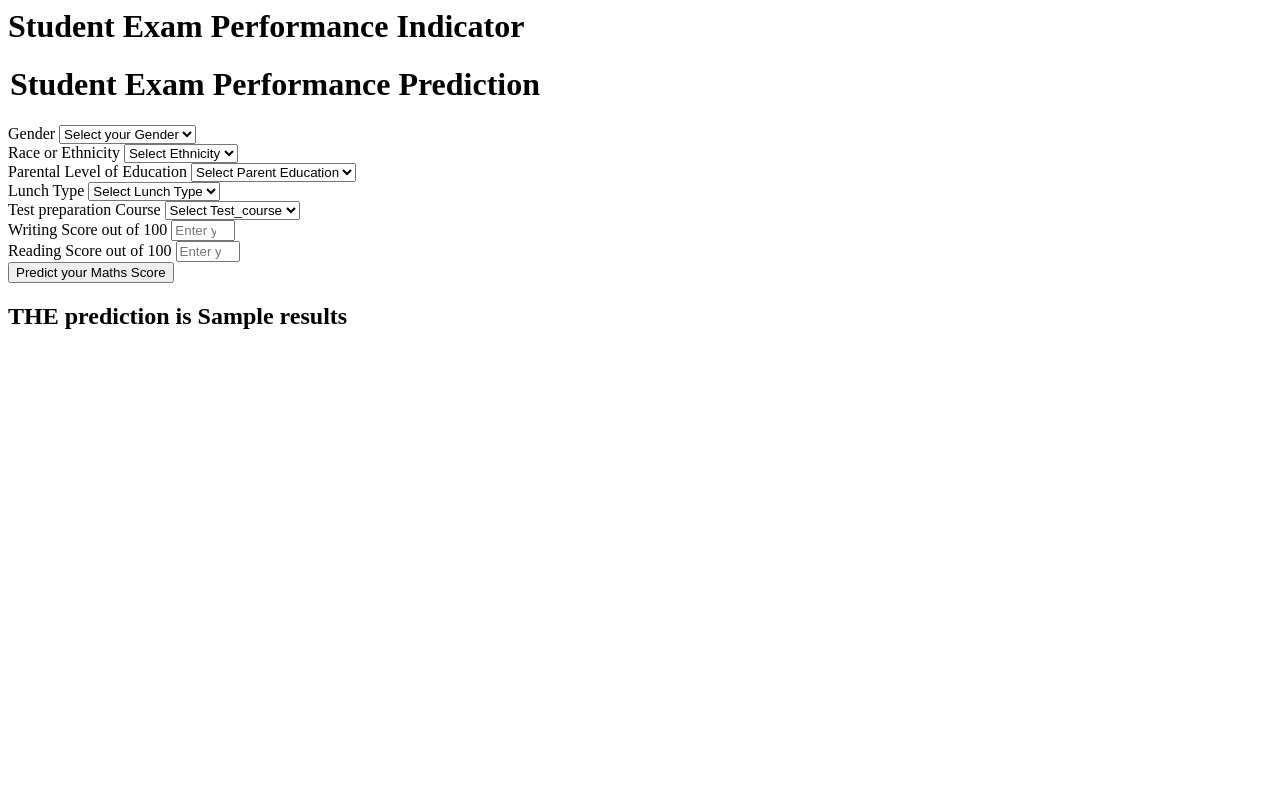
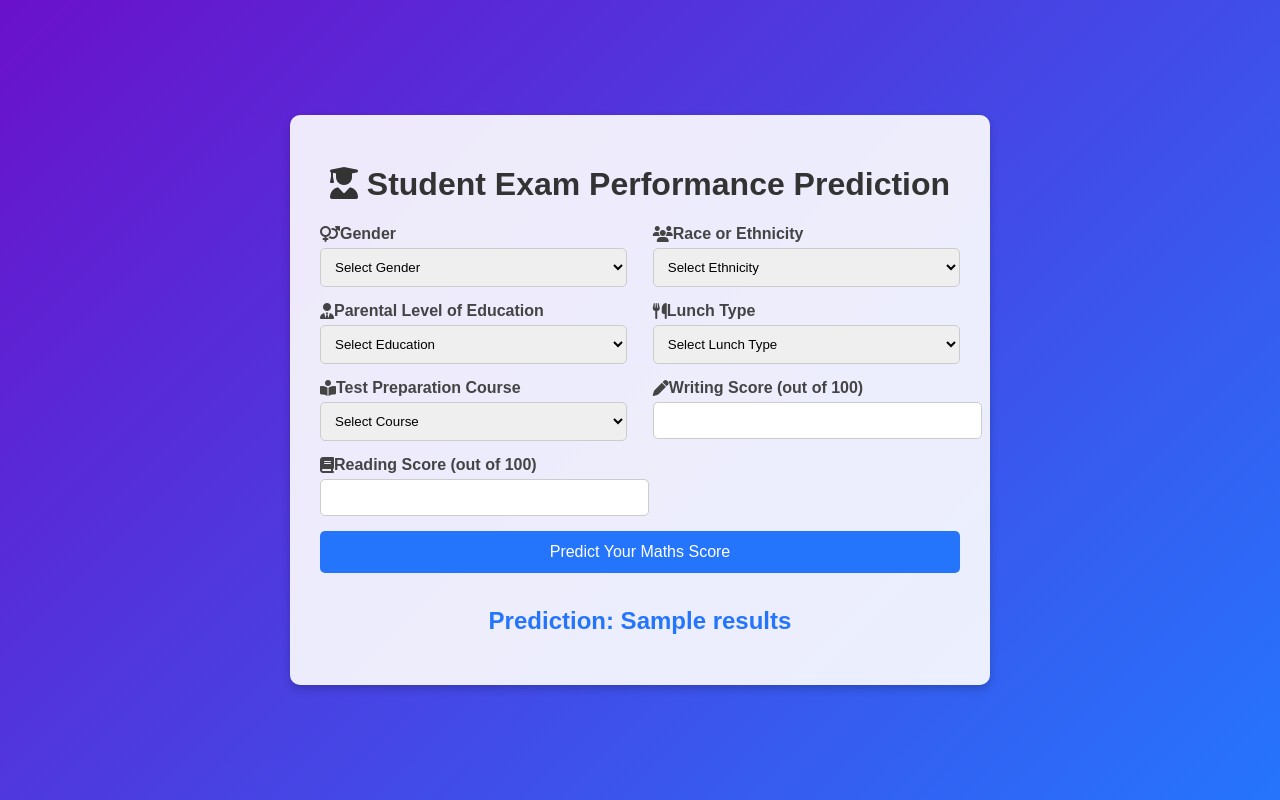
Before and after one commit to Shimul-Zahan/End-to-End-Machine-Learning-Project, a Flask app: template templates/home.html in a window 1280 px wide. Run offline with Flask 3, Linux system fonts and the light colour scheme; the template is opened without the code that fills it: most values are stand-ins (such as "Sample title", 1, 10 or a date in 2020); some libraries are stand-ins or nearby versions.

Commit message:
☠️☠️Update UI

```diff
--- a/templates/home.html
+++ b/templates/home.html
@@ -1,111 +1,156 @@
-<html>
+<!DOCTYPE html>
+<html lang="en">
+
+<head>
+    <meta charset="UTF-8">
+    <meta name="viewport" content="width=device-width, initial-scale=1.0">
+    <title>Student Exam Performance Indicator</title>
+    <script src="https://kit.fontawesome.com/a076d05399.js" crossorigin="anonymous"></script>
+    <style>
+        body {
+            background: linear-gradient(135deg, #6a11cb, #2575fc);
+            font-family: Arial, sans-serif;
+            display: flex;
+            justify-content: center;
+            align-items: center;
+            height: 100vh;
+            margin: 0;
+        }
+
+        .container {
+            background: rgba(255, 255, 255, 0.9);
+            padding: 30px;
+            border-radius: 10px;
+            box-shadow: 0 4px 8px rgba(0, 0, 0, 0.2);
+            width: 50%;
+            animation: fadeIn 1s ease-in-out;
+        }
+
+        h1 {
+            text-align: center;
+            color: #333;
+        }
+
+        form {
+            display: flex;
+            flex-wrap: wrap;
+            justify-content: space-between;
+        }
+
+        .form-group {
+            width: 48%;
+            margin-bottom: 15px;
+        }
+
+        label {
+            font-weight: bold;
+            display: flex;
+            align-items: center;
+            color: #444;
+        }
+
+        select,
+        input {
+            width: 100%;
+            padding: 10px;
+            border-radius: 5px;
+            border: 1px solid #ccc;
+            margin-top: 5px;
+        }
+
+        button {
+            width: 100%;
+            padding: 12px;
+            background: #2575fc;
+            color: white;
+            border: none;
+            border-radius: 5px;
+            font-size: 16px;
+            cursor: pointer;
+            transition: background 0.3s;
+        }
+
+        button:hover {
+            background: #6a11cb;
+        }
+
+        @keyframes fadeIn {
+            from {
+                opacity: 0;
+            }
+
+            to {
+                opacity: 1;
+            }
+        }
+    </style>
+</head>
+
 <body>
-    <div class="login">
-       <h1>Student Exam Performance Indicator</h1>
-
-       <form action="{{ url_for('predict_datapoint')}}" method="post">
-        <h1>
-            <legend>Student Exam Performance Prediction</legend>
-        </h1>
-        <div class="mb-3">
-            <label class="form-label">Gender</label>
-            <select class="form-control" name="gender" placeholder="Enter you Gender" required>
-                <option class="placeholder" selected disabled value="">Select your Gender</option>
-                <option value="male">
-                    Male
-                </option>
-                <option value="female">
-                    Female
-                </option>
+    <div class="container">
+        <h1><i class="fas fa-user-graduate"></i> Student Exam Performance Prediction</h1>
+        <form action="{{ url_for('predict_datapoint') }}" method="post">
+            <div class="form-group">
+                <label><i class="fas fa-venus-mars"></i> Gender</label>
+                <select name="gender" required>
+                    <option selected disabled value="">Select Gender</option>
+                    <option value="male">Male</option>
+                    <option value="female">Female</option>
                 </select>
             </div>
-        <div class="mb-3">
-            <label class="form-label">Race or Ethnicity</label>
-            <select class="form-control" name="ethnicity" placeholder="Enter you ethnicity" required>
-                <option class="placeholder" selected disabled value="">Select Ethnicity</option>
-                <option value="group A">
-                    Group A
-                </option>
-                <option value="group B">
-                    Group B
-                </option>
-                <option value="group C">
-                    Group C
-                </option>
-                <option value="group D">
-                    Group D
-                </option>
-                <option value="group E">
-                    Group E
-                </option>
+            <div class="form-group">
+                <label><i class="fas fa-users"></i> Race or Ethnicity</label>
+                <select name="ethnicity" required>
+                    <option selected disabled value="">Select Ethnicity</option>
+                    <option value="group A">Group A</option>
+                    <option value="group B">Group B</option>
+                    <option value="group C">Group C</option>
+                    <option value="group D">Group D</option>
+                    <option value="group E">Group E</option>
                 </select>
             </div>
-        <div class="mb-3">
-            <label class="form-label">Parental Level of Education</label>
-            <select class="form-control" name="parental_level_of_education"
-                placeholder="Enter you Parent Education" required>
-                <option class="placeholder" selected disabled value="">Select Parent Education</option>
-                <option value="associate's degree">
-                    associate's degree
-                </option>
-                <option value="bachelor's degree">
-                    bachelor's degree
-                </option>
-                <option value="high school">
-                    high school
-                </option>
-                <option value="master's degree">
-                    master's degree
-                </option>
-                <option value="some college">
-                    some college
-                </option>
-                <option value="some high school">
-                    some high school
-                </option>
+            <div class="form-group">
+                <label><i class="fas fa-user-tie"></i> Parental Level of Education</label>
+                <select name="parental_level_of_education" required>
+                    <option selected disabled value="">Select Education</option>
+                    <option value="associate's degree">Associate's Degree</option>
+                    <option value="bachelor's degree">Bachelor's Degree</option>
+                    <option value="high school">High School</option>
+                    <option value="master's degree">Master's Degree</option>
+                    <option value="some college">Some College</option>
+                    <option value="some high school">Some High School</option>
                 </select>
             </div>
-        <div class="mb-3">
-            <label class="form-label">Lunch Type</label>
-            <select class="form-control" name="lunch" placeholder="Enter you Lunch" required>
-                <option class="placeholder" selected disabled value="">Select Lunch Type</option>
-                <option value="free/reduced">
-                    free/reduced
-                </option>
-                <option value="standard">
-                    standard
-                </option>
+            <div class="form-group">
+                <label><i class="fas fa-utensils"></i> Lunch Type</label>
+                <select name="lunch" required>
+                    <option selected disabled value="">Select Lunch Type</option>
+                    <option value="free/reduced">Free/Reduced</option>
+                    <option value="standard">Standard</option>
                 </select>
             </div>
-        <div class="mb-3">
-            <label class="form-label">Test preparation Course</label>
-            <select class="form-control" name="test_preparation_course" placeholder="Enter you Course"
-                required>
-                <option class="placeholder" selected disabled value="">Select Test_course</option>
-                <option value="none">
-                    None
-                </option>
-                <option value="completed">
-                    Completed
-                </option>
+            <div class="form-group">
+                <label><i class="fas fa-book-reader"></i> Test Preparation Course</label>
+                <select name="test_preparation_course" required>
+                    <option selected disabled value="">Select Course</option>
+                    <option value="none">None</option>
+                    <option value="completed">Completed</option>
                 </select>
             </div>
-        <div class="mb-3">
-            <label class="form-label">Writing Score out of 100</label>
-            <input class="form-control" type="number" name="reading_score"
-                placeholder="Enter your Reading score" min='0' max='100' />
+            <div class="form-group">
+                <label><i class="fas fa-pen"></i> Writing Score (out of 100)</label>
+                <input type="number" name="writing_score" min="0" max="100" required>
             </div>
-        <div class="mb-3">
-            <label class="form-label">Reading Score out of 100</label>
-            <input class="form-control" type="number" name="writing_score"
-                placeholder="Enter your Reading Score" min='0' max='100' />
+            <div class="form-group">
+                <label><i class="fas fa-book"></i> Reading Score (out of 100)</label>
+                <input type="number" name="reading_score" min="0" max="100" required>
             </div>
-        <div class="mb-3">
-            <input class="btn btn-primary" type="submit" value="Predict your Maths Score" required />
+            <div class="form-group" style="width: 100%;">
+                <button type="submit">Predict Your Maths Score</button>
             </div>
         </form>
-    <h2>
-       THE  prediction is {{results}}
-    </h2>
-   <body>
+        <h2 style="text-align: center; color: #2575fc;">Prediction: {{results}}</h2>
+    </div>
+</body>
+
 </html>
```
Lines whose indentation alone changed are shown as unchanged.
